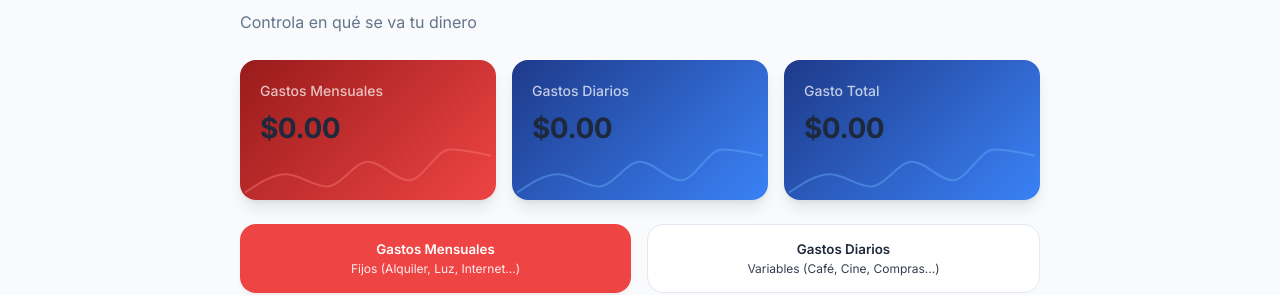
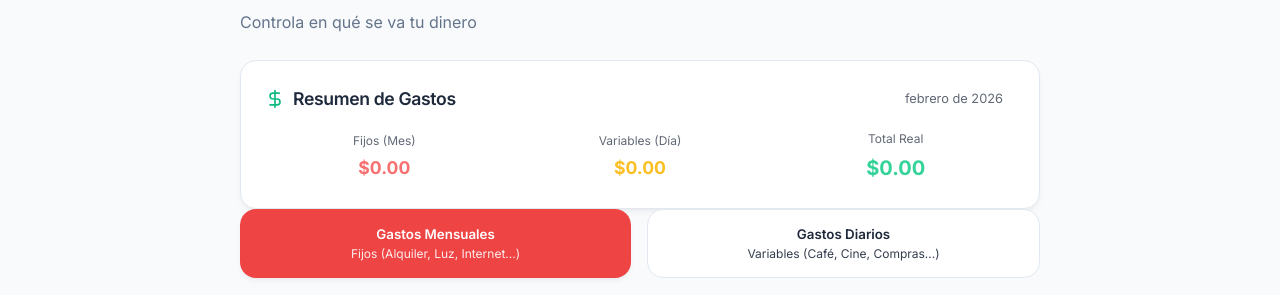
Before and after one commit to EVONGwb/mis-finanzas-app, a React (Vite) app in the folder frontend/: page /expenses in a window 1280 px wide. Shown: the part 142-437 px from the top of the page. Built offline with nearby package versions, Linux system fonts and the light colour scheme; no server answers; sample sign-in values are in the browser's storage.

Commit message:
feat: consolidate expenses summary into a single modern card

```diff
--- a/frontend/src/pages/Expenses.jsx
+++ b/frontend/src/pages/Expenses.jsx
@@ -54,28 +54,44 @@ export default function Expenses() {
         </div>
       </div>
 
-      {/* Totals Summary Cards */}
-      <div style={{ display: "grid", gridTemplateColumns: "repeat(auto-fit, minmax(150px, 1fr))", gap: "1rem", marginBottom: "1.5rem" }}>
-        <StatsCard
-          title="Gastos Mensuales"
-          value={formatCurrency(totals.monthly)}
-          icon={Calendar}
-          color="danger"
-        />
-        <StatsCard
-          title="Gastos Diarios"
-          value={formatCurrency(totals.daily)}
-          icon={TrendingDown}
-          color="warning"
-        />
-        <StatsCard
-          title="Gasto Total"
-          value={formatCurrency(totals.total)}
-          icon={DollarSign}
-          color="primary"
-          style={{ gridColumn: "1 / -1" }} // Full width on mobile if odd count
-        />
-      </div>
+      {/* Totals Summary Card (Consolidated) */}
+      <Card style={{ marginBottom: "1.5rem", background: "linear-gradient(135deg, #1F2937 0%, #111827 100%)", color: "white", border: "none" }}>
+        <div style={{ display: "flex", justifyContent: "space-between", alignItems: "center", marginBottom: "1rem" }}>
+          <div style={{ display: "flex", alignItems: "center", gap: "0.5rem" }}>
+            <DollarSign size={20} className="text-primary" />
+            <h3 style={{ fontSize: "1.1rem", fontWeight: 600 }}>Resumen de Gastos</h3>
+          </div>
+          <div style={{ fontSize: "0.8rem", opacity: 0.7, backgroundColor: "rgba(255,255,255,0.1)", padding: "0.25rem 0.75rem", borderRadius: "99px" }}>
+            {new Date(year, month - 1).toLocaleString('es-ES', { month: 'long', year: 'numeric' })}
+          </div>
+        </div>
+
+        <div style={{ display: "grid", gridTemplateColumns: "1fr 1px 1fr 1px 1fr", alignItems: "center", gap: "0.5rem" }}>
+          {/* Monthly */}
+          <div style={{ textAlign: "center" }}>
+            <span style={{ fontSize: "0.75rem", opacity: 0.7, display: "block", marginBottom: "0.25rem" }}>Fijos (Mes)</span>
+            <span style={{ fontSize: "1.1rem", fontWeight: "bold", color: "#F87171" }}>{formatCurrency(totals.monthly)}</span>
+          </div>
+
+          {/* Divider */}
+          <div style={{ width: "1px", height: "40px", backgroundColor: "rgba(255,255,255,0.1)" }}></div>
+
+          {/* Daily */}
+          <div style={{ textAlign: "center" }}>
+            <span style={{ fontSize: "0.75rem", opacity: 0.7, display: "block", marginBottom: "0.25rem" }}>Variables (Día)</span>
+            <span style={{ fontSize: "1.1rem", fontWeight: "bold", color: "#FBBF24" }}>{formatCurrency(totals.daily)}</span>
+          </div>
+
+          {/* Divider */}
+          <div style={{ width: "1px", height: "40px", backgroundColor: "rgba(255,255,255,0.1)" }}></div>
+
+          {/* Total */}
+          <div style={{ textAlign: "center" }}>
+            <span style={{ fontSize: "0.75rem", opacity: 0.7, display: "block", marginBottom: "0.25rem" }}>Total Real</span>
+            <span style={{ fontSize: "1.25rem", fontWeight: "bold", color: "#34D399" }}>{formatCurrency(totals.total)}</span>
+          </div>
+        </div>
+      </Card>
 
       {/* View Type Toggles */}
       <div style={{ display: "flex", gap: "1rem", marginBottom: "1.5rem" }}>
```
